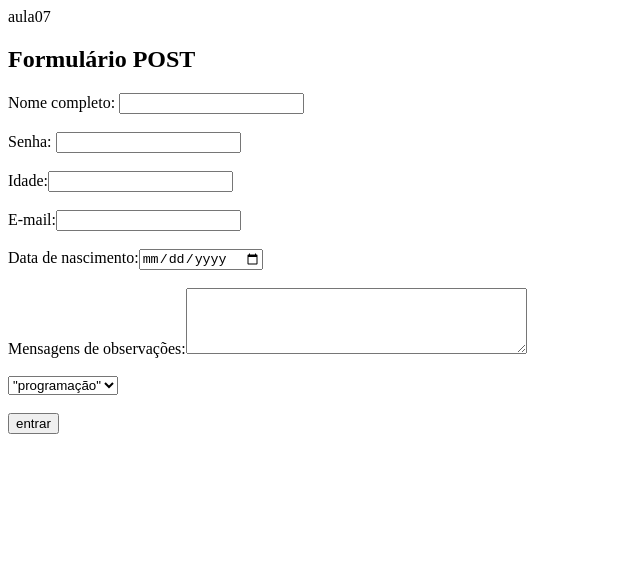
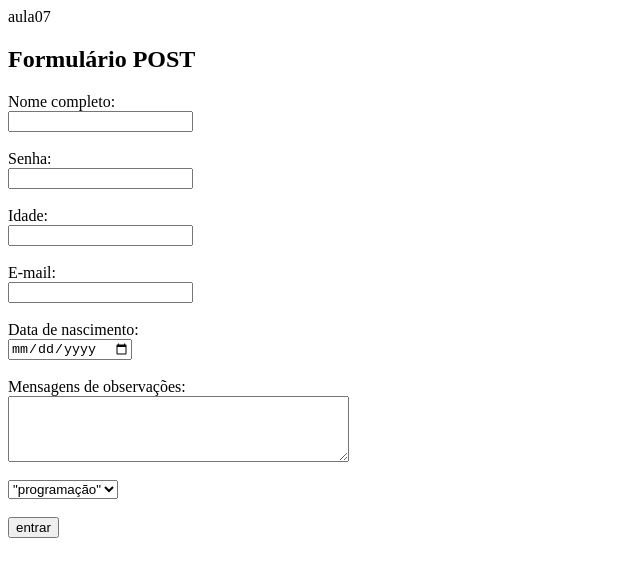
Before and after one commit to CEEMTI-BG-prof-Melissa/aula-06-21-05-alice-e-juliana, a plain HTML site: page index.html in a window 1280 px wide. Shown: the whole page, without its empty margins (0-640 px from the left). Drawn offline with Linux system fonts and the light colour scheme.

Commit message:
Update index.html

```diff
--- a/index.html
+++ b/index.html
@@ -3,17 +3,30 @@
   <body>
     <h2>Formulário POST</h2>
  	 	<form action="/recebe.html" method="post">
- 	 	      Nome completo: <input type  ="text" maxlenght="50" id="nomecompleto" name="nomecompleto">
+			<!--Este é um campo para nome completo -->
+ 	 	      <label for"nomecompleto"> Nome completo: </label>
+			<br>
+			<input type  ="text" maxlenght="50" id="nomecompleto" name="nomecompleto">
 			<br><br>
-		      Senha: <input type="password" id="senha" name="senha">
+		      <label for"senha"> Senha: </label>
+			<br>
+			<input type="password" id="senha" name="senha">
 		       <br><br>
-           	      Idade:<input type ="number" min="1" maxlenght="120" id="idade" name=idade">
+           	      <label for"idade"> Idade: </label>
+			<br>
+			<input type ="number" min="1" maxlenght="120" id="idade" name=idade">
          	      <br><br>
-		      E-mail:<input type ="email" id="email" name="email">
+		      <label for"email"> E-mail: </label>
+			<br>
+			<input type ="email" id="email" name="email">
 			<br><br>
-		     Data de nascimento:<input type ="date" min="1900/01/01" maxlenght="31/12/2024" id="datadenascimento" name="datadenascimento">
+		      <label for "datadenascimento"> Data de nascimento: </label>
+			<br>
+			<input type ="date" min="1900/01/01" maxlenght="31/12/2024" id="datadenascimento" name="datadenascimento">
 			<br><br>
-		     Mensagens de observações:<textarea rows="4" cols="40" id="mensagensdeobservações" name="mensagensdeobservações"></textarea>
+		       <label for "mensagensdeobservações"> Mensagens de observações: </label>
+			<br>
+			<textarea rows="4" cols="40" id="mensagensdeobservações" name="mensagensdeobservações"></textarea>
 			<br><br>
 		 	 <select> <option value="programação"> "programação" </option>
  	 	 	<option value="design"> "design"</option>
```
